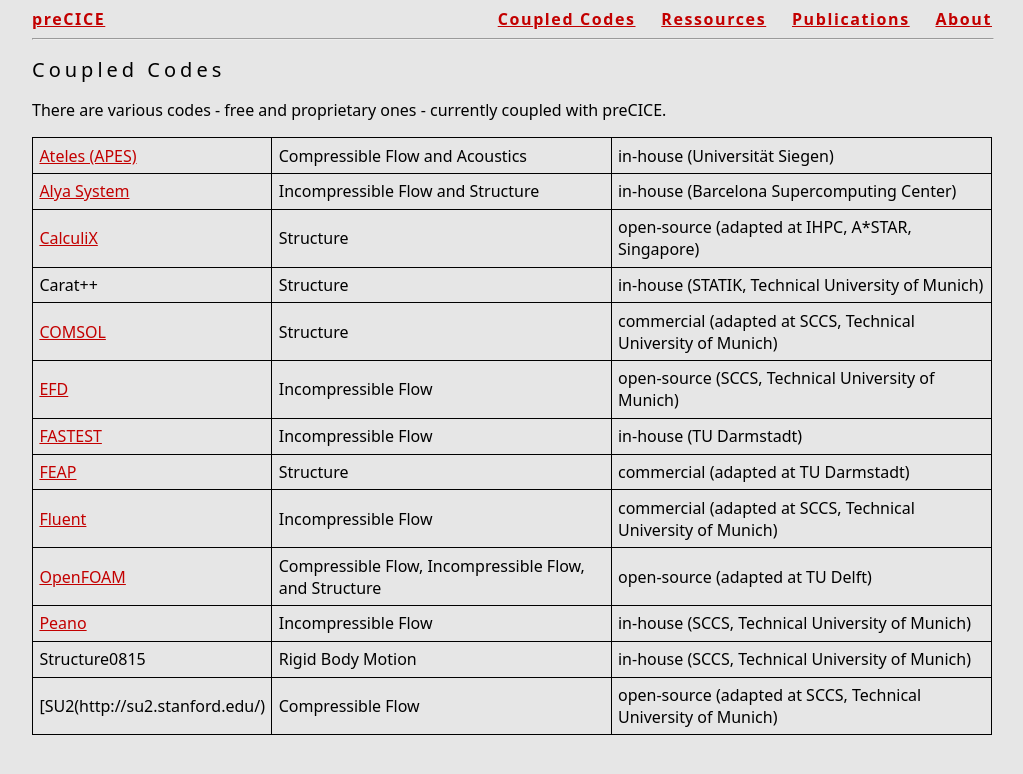
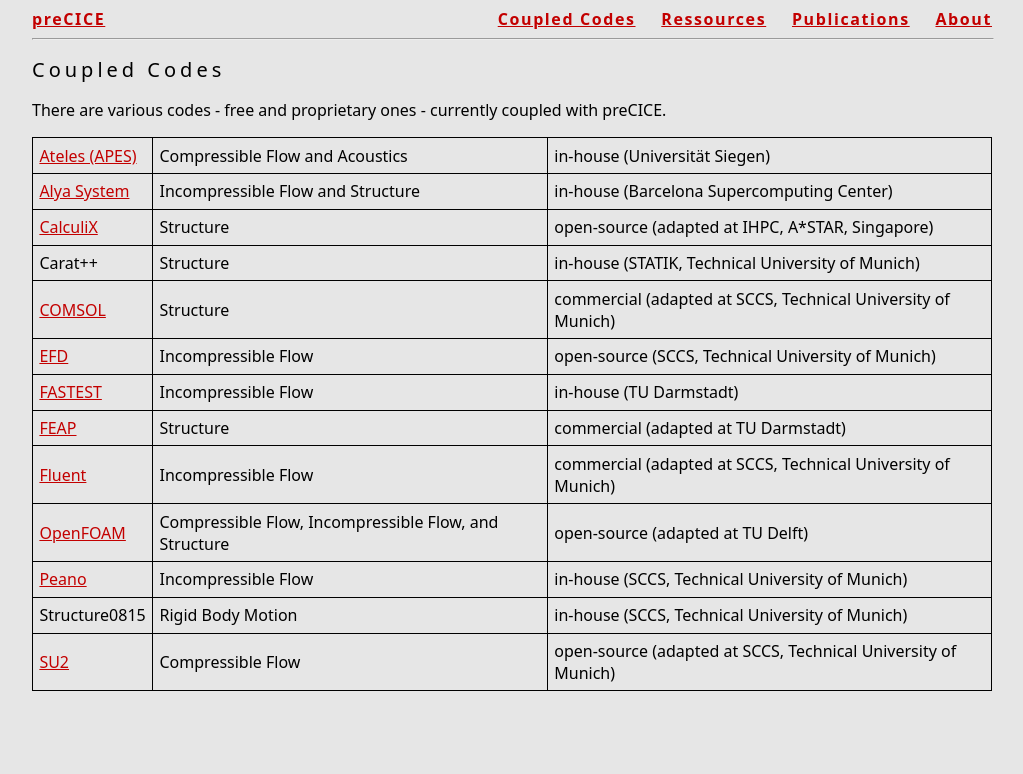
Before and after one commit to precice/precice.github.io_old, a Jekyll site: the page built from 03-codes.md, in a window 1280 px wide. Shown: the top 774 px of the page, without its empty margins (128-1151 px from the left). Built offline with Jekyll 4.4.1, drawn with Linux system fonts in a browser that asks for light colours.

Commit message:
small bugfix

```diff
--- a/03-codes.md
+++ b/03-codes.md
@@ -20,4 +20,4 @@
 [OpenFOAM](http://www.openfoam.com/) |Compressible Flow, Incompressible Flow, and Structure | open-source (adapted at TU Delft)
 [Peano](http://www5.in.tum.de/peano/releases/index.html) | Incompressible Flow | in-house (SCCS, Technical University of Munich)
 Structure0815  | Rigid Body Motion | in-house (SCCS, Technical University of Munich)
-[SU2(http://su2.stanford.edu/) | Compressible Flow | open-source (adapted at SCCS, Technical University of Munich)
+[SU2](http://su2.stanford.edu/) | Compressible Flow | open-source (adapted at SCCS, Technical University of Munich)
```
